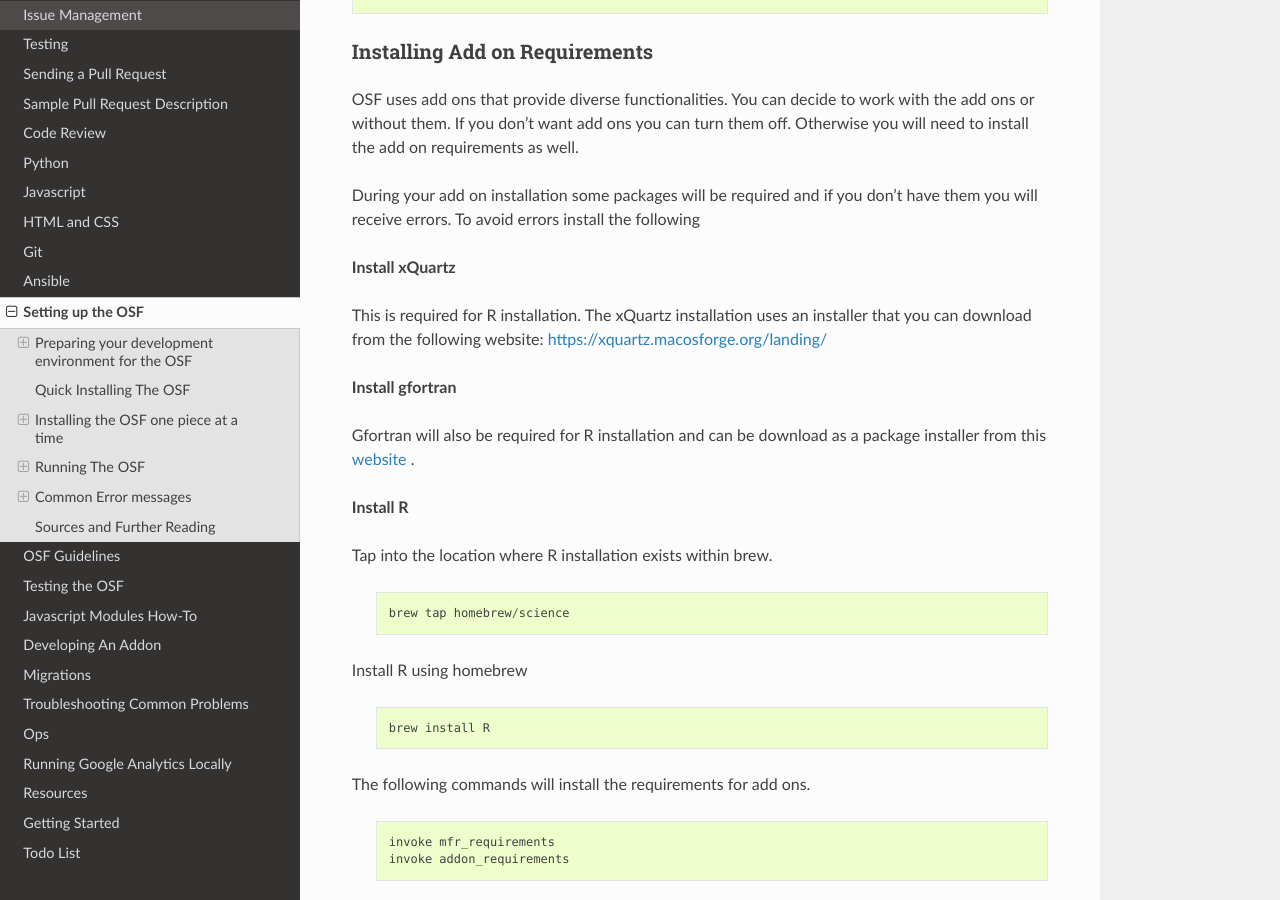
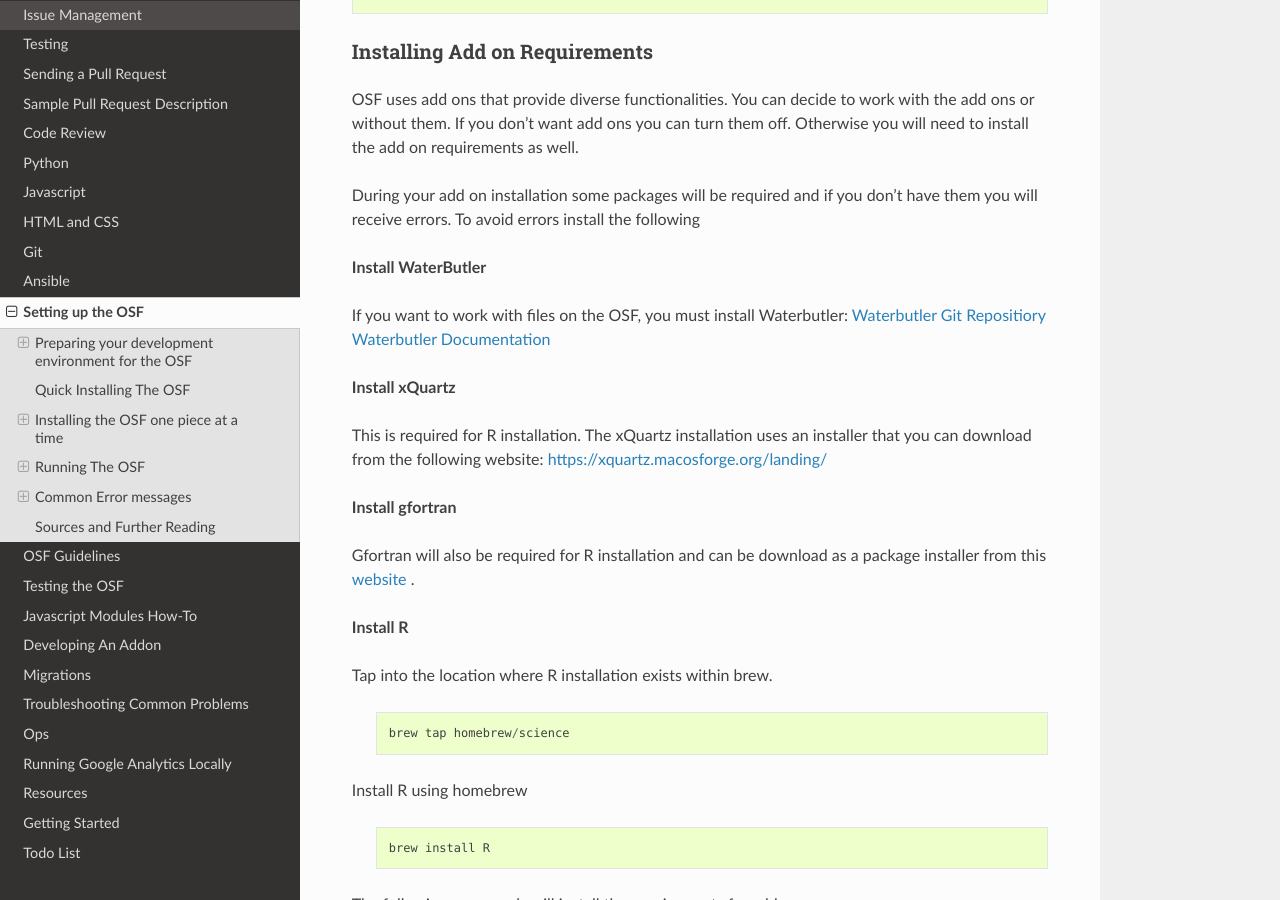
Before and after one commit to CenterForOpenScience/COSDev, a Sphinx documentation site: the page built from docs/osf/setup.rst, in a window 1280 px wide and 900 px high, scrolled down 7557 px. Built offline with Sphinx 7.4.7 and the Read the Docs theme 2.0.0, drawn with Linux system fonts in a browser that asks for light colours.

Commit message:
Added Waterbutler links and brief description.

```diff
--- a/docs/osf/setup.rst
+++ b/docs/osf/setup.rst
@@ -338,6 +338,13 @@ OSF uses add ons that provide diverse functionalities. You can decide to work wi
 
 During your add on installation some packages will be required and if you don't have them you will receive errors. To avoid errors install the following
 
+**Install WaterButler**
+
+If you want to work with files on the OSF, you must install Waterbutler:
+`Waterbutler Git Repositiory <https://github.com/CenterForOpenScience/waterbutler/>`_
+`Waterbutler Documentation <http://waterbutler.io/>`_
+
+
 **Install xQuartz**
 
 This is required for R installation. The xQuartz installation uses an installer that you can download from the following website:
```
